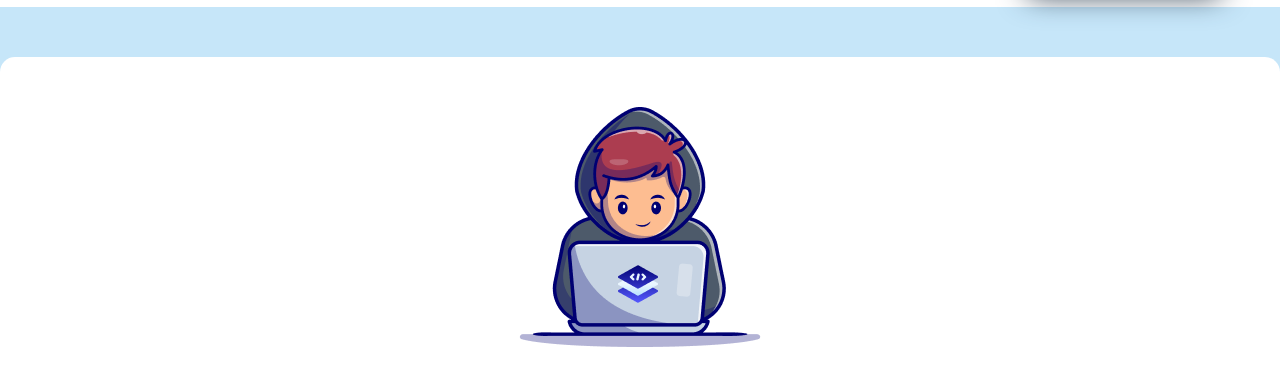
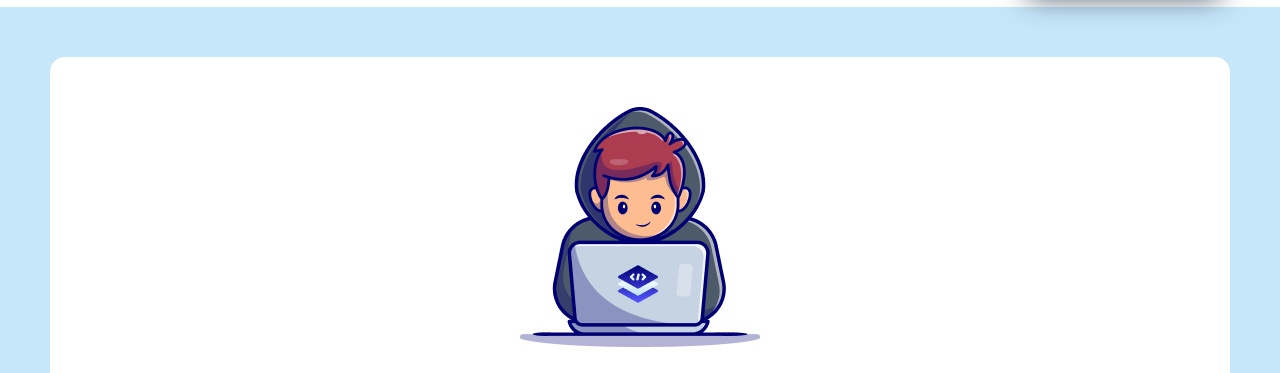
Before and after one commit to riyazularfaat/my-career-mission-2025, a plain HTML site: page index.html in a window 1280 px wide. Shown: the part 105-478 px from the top of the page. Drawn offline with Linux system fonts and the light colour scheme; a web font is replaced by a local one.

Commit message:
update files

```diff
--- a/index.html
+++ b/index.html
@@ -3,7 +3,6 @@
 <head>
     <meta charset="UTF-8">
     <meta name="viewport" content="width=device-width, initial-scale=1.0">
-    <link rel="stylesheet" href="responsive.css">
     <link rel="stylesheet" href="style.css">
     <title>My Creer Mission in 2025</title>
 </head>
--- a/style.css
+++ b/style.css
@@ -204,7 +204,7 @@ nav span {
 /* Large screens (Desktops ≥ 1200px) */
 @media (min-width: 1200px) {
   .hero, .reasons, .my-ambition, .my-aspiration, .my-target {
-    margin: 50px auto;
+    margin: 50px;
     padding: 50px;
   }
 
```
